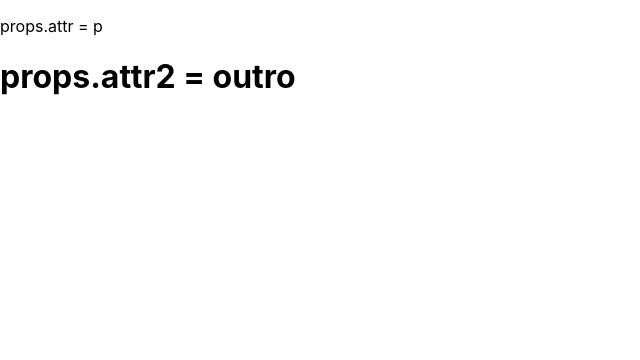
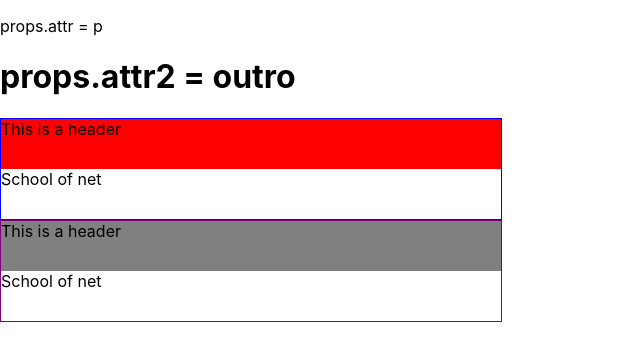
Before and after one commit to robsoninocencio/iniciando-com-reactjs-rev3, a React (Create React App) app in the folder REACT-INIT/app-react/: page / in a window 1280 px wide. Shown: the top 360 px of the page, without its empty margins (0-640 px from the left). Built offline with nearby package versions, Linux system fonts and the light colour scheme.

Commit message:
Praticando props.

```diff
--- /dev/null
+++ b/REACT-INIT/app-react/src/Panel.js
@@ -0,0 +1,21 @@
+import React, { Component } from 'react';
+
+export default class Panel extends Component {
+    constructor(props) {
+        super(props);
+    }
+
+    render() {
+        const { headercolor, bordercolor, headertext, data } = this.props;
+        return (
+            <div className="panel" style={{ border: `1px solid ${bordercolor}`, width: '500px', height: '100px', position: 'relative' }}>
+                <div className="panel-head" style={{ width: '100%', height: '50px', background: headercolor }}>
+                    {headertext}
+                </div>
+                <div className="panel-body">
+                    {data}
+                </div>
+            </div>
+        );
+    }
+}
--- a/REACT-INIT/app-react/src/Props.js
+++ b/REACT-INIT/app-react/src/Props.js
@@ -1,4 +1,5 @@
 import React, { Component } from 'react';
+import Panel from './Panel';
 
 export default class Props extends Component {
     constructor(props) {
@@ -13,6 +14,8 @@ export default class Props extends Component {
             <div>
                 {attr === 'p' ? <p>props.attr = {attr}</p> : <h1>props.attr = {attr}</h1>}
                 {attr2 === 'p' ? <p>props.attr2 = {attr2}</p> : <h1>props.attr2 = {attr2}</h1>}
+                <Panel headercolor="red" bordercolor="blue" headertext="This is a header" data="School of net" />
+                <Panel headercolor="gray" bordercolor="purple" headertext="This is a header" data="School of net" />
             </div>
         );
     }
```
